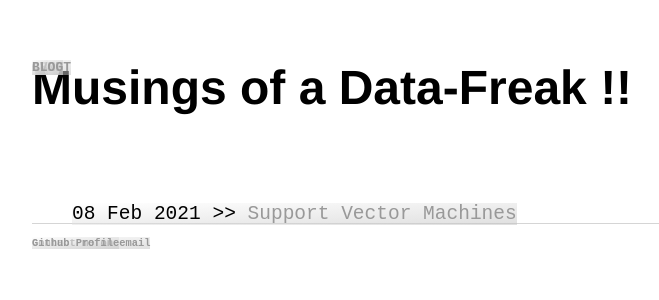
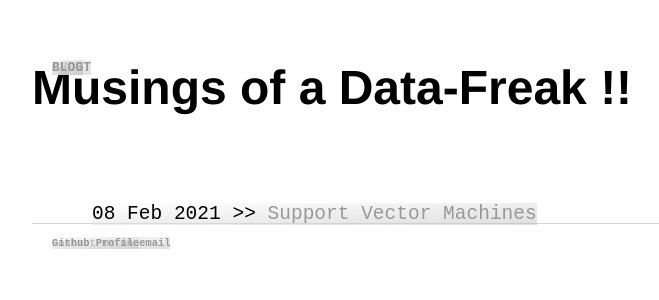
Before and after one commit to ssd0247/ssd0247.github.io, a Jekyll site: the page built from blog/index.html, in a window 1280 px wide. Shown: the top 300 px of the page, without its empty margins (160-819 px from the left). Built offline with Jekyll 4.4.1, drawn with Linux system fonts in a browser that asks for light colours.

Commit message:
Update blog.css

```diff
--- a/css/blog.css
+++ b/css/blog.css
@@ -1,10 +1,17 @@
 ul .posts {
   align: center;
+  padding: 0;
+  margin-left:2px;
+  margin-right: 2px;
 }
 
 li {
+  padding: 0px;
+  margin-left: 20px;
+  margin-right: 20px;
   align: center;
   position: fixed;
+  display: inline;
   background-image: linear-gradient(to right bottom, rgba(255,255,255,0.5), rgba(192,192,192,0.5));
   font-family: monospace;
   color: black;
```
